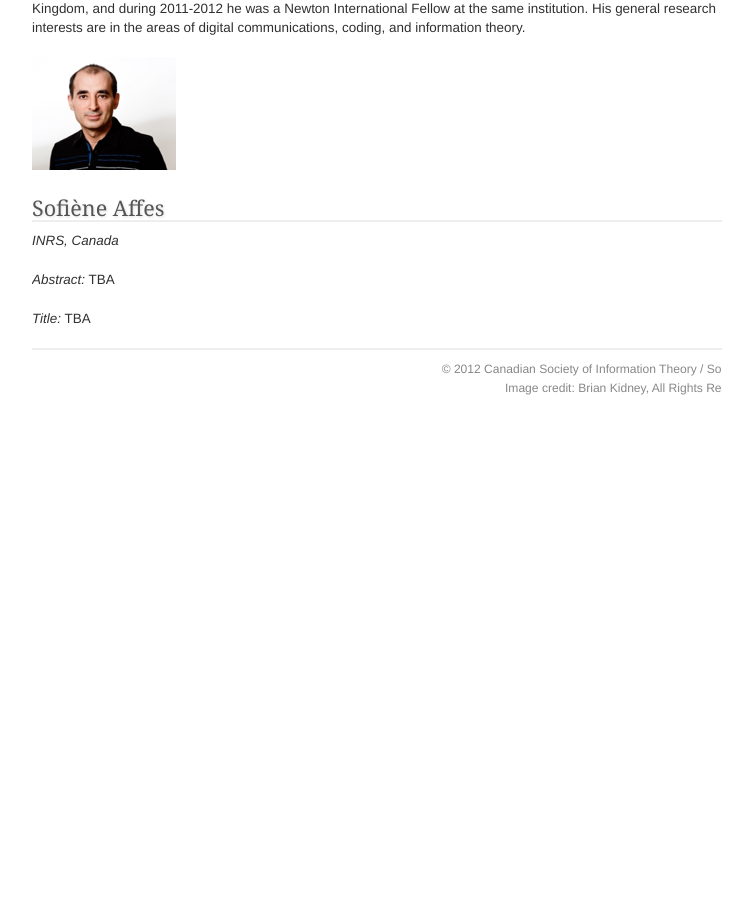
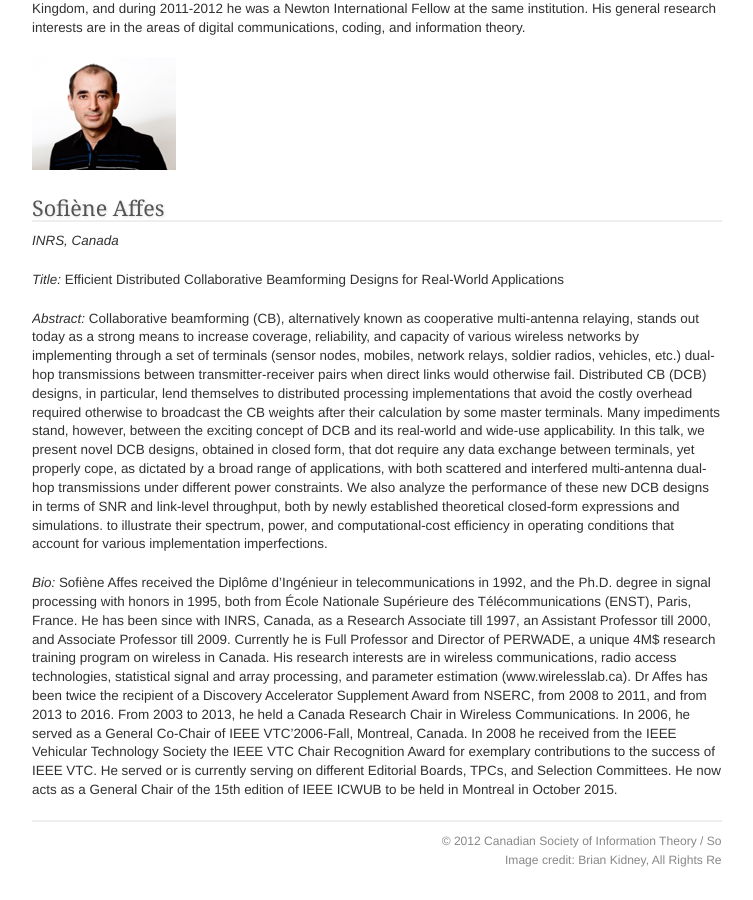
Before and after one commit to bkidney/CWIT2015, a Jekyll site: the page built from invited.md, in a window 1280 px wide and 900 px high, scrolled down 4422 px. Shown: the whole window, without its empty margins (388-1141 px from the left). Built offline with Jekyll 4.4.1, drawn with Linux system fonts in a browser that asks for light colours; before the commit the page ends 4850 px from its top, so only the background shows below that.

Commit message:
Add talk info for Affes.

```diff
--- a/invited.md
+++ b/invited.md
@@ -82,6 +82,8 @@ Dr. Alvarado is currently a Senior Research Associate at the Optical Networks Gr
 ### Sofiène Affes ###
 *INRS, Canada*
 
-*Abstract:* TBA
+*Title:* Efficient Distributed Collaborative Beamforming Designs for Real-World Applications
 
-*Title:* TBA
+*Abstract:* Collaborative beamforming (CB), alternatively known as cooperative multi-antenna relaying, stands out today as a strong means to increase coverage, reliability, and capacity of various wireless networks by implementing through a set of terminals (sensor nodes, mobiles, network relays, soldier radios, vehicles, etc.) dual-hop transmissions between transmitter-receiver pairs when direct links would otherwise fail. Distributed CB (DCB) designs, in particular, lend themselves to distributed processing implementations that avoid the costly overhead required otherwise to broadcast the CB weights after their calculation by some master terminals. Many impediments stand, however, between the exciting concept of DCB and its real-world and wide-use applicability. In this talk, we present novel DCB designs, obtained in closed form, that dot require any data exchange between terminals, yet properly cope, as dictated by a broad range of applications, with both scattered and interfered multi-antenna dual-hop transmissions under different power constraints. We also analyze the performance of these new DCB designs in terms of SNR and link-level throughput, both by newly established theoretical closed-form expressions and simulations. to illustrate their spectrum, power, and computational-cost efficiency in operating conditions that account for various implementation imperfections.
+
+*Bio:* Sofiène Affes received the Diplôme d’Ingénieur in telecommunications in 1992, and the Ph.D. degree in signal processing with honors in 1995, both from École Nationale Supérieure des Télécommunications (ENST), Paris, France. He has been since with INRS, Canada, as a Research Associate till 1997, an Assistant Professor till 2000, and Associate Professor till 2009. Currently he is Full Professor and Director of PERWADE, a unique 4M$ research training program on wireless in Canada. His research interests are in wireless communications, radio access technologies, statistical signal and array processing, and parameter estimation (www.wirelesslab.ca). Dr Affes has been twice the recipient of a Discovery Accelerator Supplement Award from NSERC, from 2008 to 2011, and from 2013 to 2016. From 2003 to 2013, he held a Canada Research Chair in Wireless Communications. In 2006, he served as a General Co-Chair of IEEE VTC’2006-Fall, Montreal, Canada. In 2008 he received from the IEEE Vehicular Technology Society the IEEE VTC Chair Recognition Award for exemplary contributions to the success of IEEE VTC. He served or is currently serving on different Editorial Boards, TPCs, and Selection Committees. He now acts as a General Chair of the 15th edition of IEEE ICWUB to be held in Montreal in October 2015.
```
